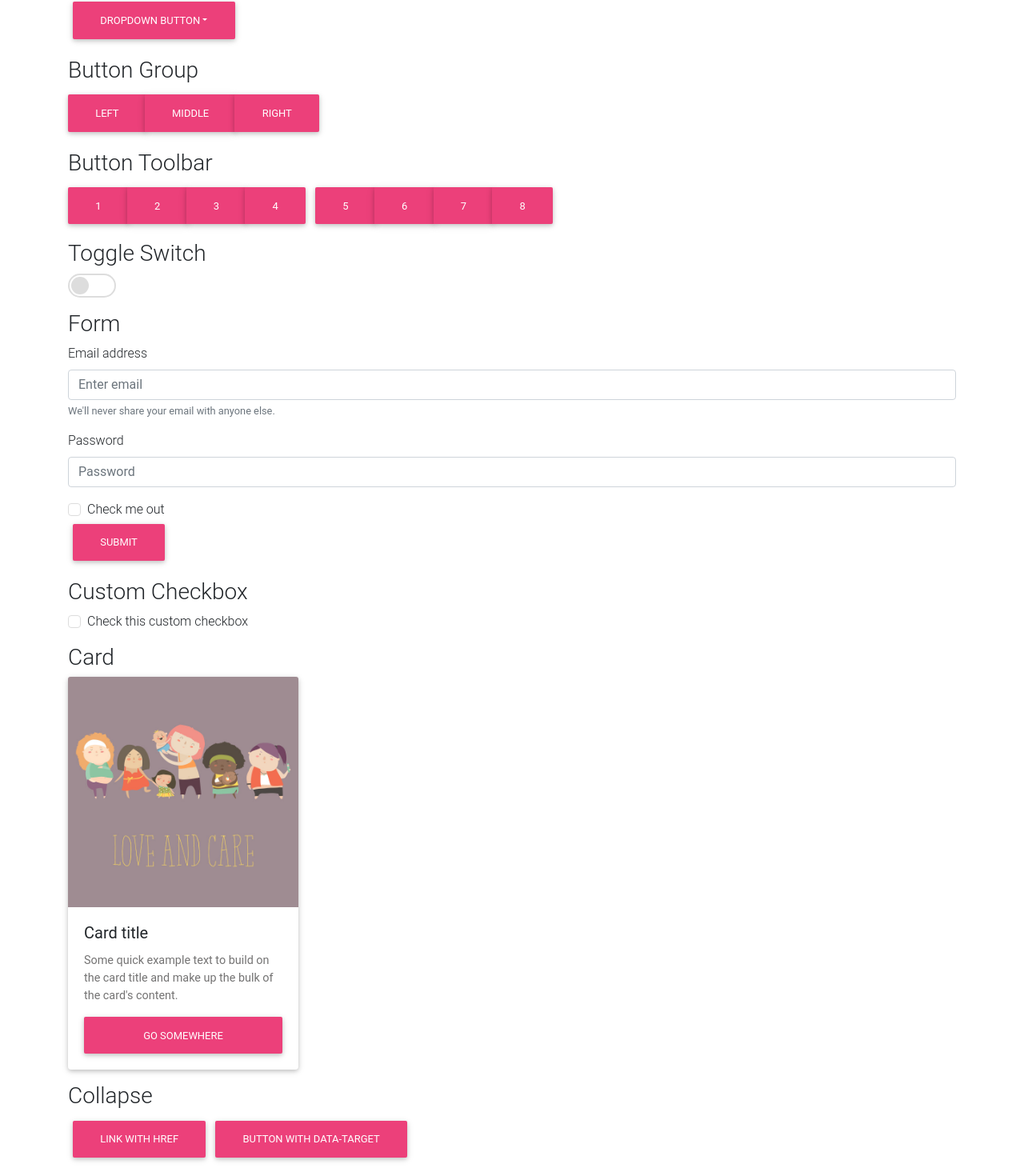
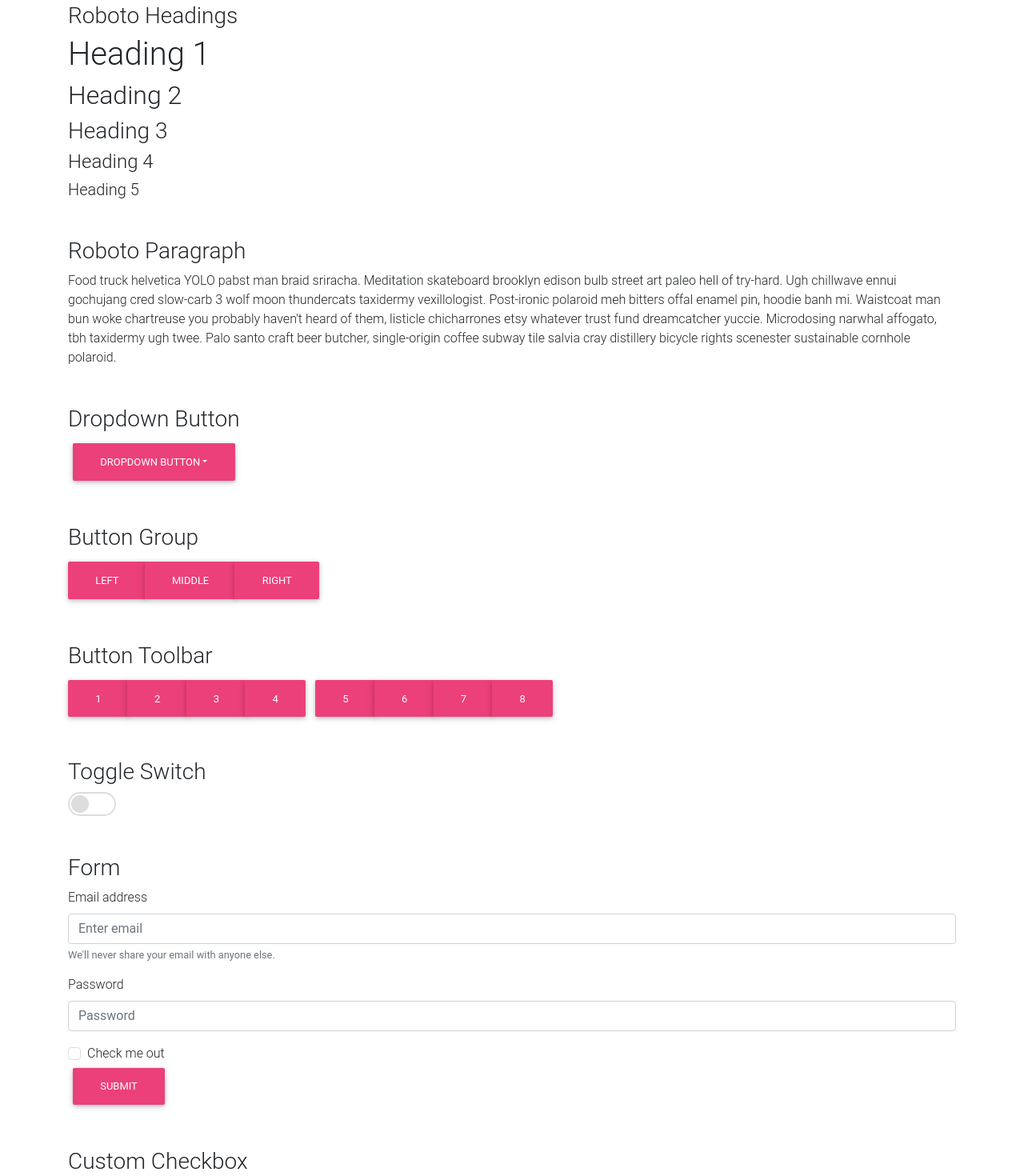
Before and after one commit to Gurenax/react-mdbootstrap, a React (Create React App) app: page / in a window 1280 px wide. Shown: the part 641-2111 px from the top of the page at 80% size. Built offline with nearby package versions, Linux system fonts and the light colour scheme.

Commit message:
Add headings, paragraph, card deck

```diff
--- a/src/App.js
+++ b/src/App.js
@@ -2,6 +2,7 @@ import React, { Component } from 'react'
 import Nav from './components/Nav'
 import Form from './components/Form'
 import Card from './components/Card'
+import CardDeck from './components/CardDeck'
 import DropdownButton from './components/DropdownButton'
 import ToggleSwitch from './components/ToggleSwitch'
 import ButtonGroup from './components/ButtonGroup'
@@ -17,36 +18,55 @@ class App extends Component {
     return (
       <div className="App">
         <Nav />
-        <div className="container mt-3">
+        <div className="container mt-5">
           <h1>Material Bootstrap 4</h1>
           <Jumbotron/>
 
-          <h3 className="mt-3">Dropdown Button</h3>
+          <h3 className="mt-5">Roboto Headings</h3>
+          <h1>Heading 1</h1>
+          <h2>Heading 2</h2>
+          <h3>Heading 3</h3>
+          <h4>Heading 4</h4>
+          <h5>Heading 5</h5>
+
+          <h3 className="mt-5">Roboto Paragraph</h3>
+          <p>Food truck helvetica YOLO pabst man braid sriracha. Meditation skateboard brooklyn edison bulb street art paleo hell of try-hard. Ugh chillwave ennui gochujang cred slow-carb 3 wolf moon thundercats taxidermy vexillologist. Post-ironic polaroid meh bitters offal enamel pin, hoodie banh mi. Waistcoat man bun woke chartreuse you probably haven't heard of them, listicle chicharrones etsy whatever trust fund dreamcatcher yuccie. Microdosing narwhal affogato, tbh taxidermy ugh twee. Palo santo craft beer butcher, single-origin coffee subway tile salvia cray distillery bicycle rights scenester sustainable cornhole polaroid.</p>
+
+
+          <h3 className="mt-5">Dropdown Button</h3>
           <DropdownButton />
 
-          <h3 className="mt-3">Button Group</h3>
+          <h3 className="mt-5">Button Group</h3>
           <ButtonGroup />
 
-          <h3 className="mt-3">Button Toolbar</h3>
+          <h3 className="mt-5">Button Toolbar</h3>
           <ButtonToolbar />
 
-          <h3 className="mt-3">Toggle Switch</h3>
+          <h3 className="mt-5">Toggle Switch</h3>
           <ToggleSwitch />
 
-          <h3 className="mt-3">Form</h3>
+          <h3 className="mt-5">Form</h3>
           <Form />
 
-          <h3 className="mt-3">Custom Checkbox</h3>
+          <h3 className="mt-5">Custom Checkbox</h3>
           <CustomCheckbox />
 
-          <h3 className="mt-3">Card</h3>
+          <h3 className="mt-5">Card</h3>
           <Card />
 
-          <h3 className="mt-3">Collapse</h3>
+          <h3 className="mt-5">Card Deck</h3>
+          <CardDeck>
+            <Card />
+            <Card />
+            <Card />
+          </CardDeck>
+
+          <h3 className="mt-5">Collapse</h3>
           <Collapse />
 
-          <h3 className="mt-3">Pagination</h3>
+          <h3 className="mt-5">Pagination</h3>
           <Pagination />
+
         </div>
       </div>
     )
```
